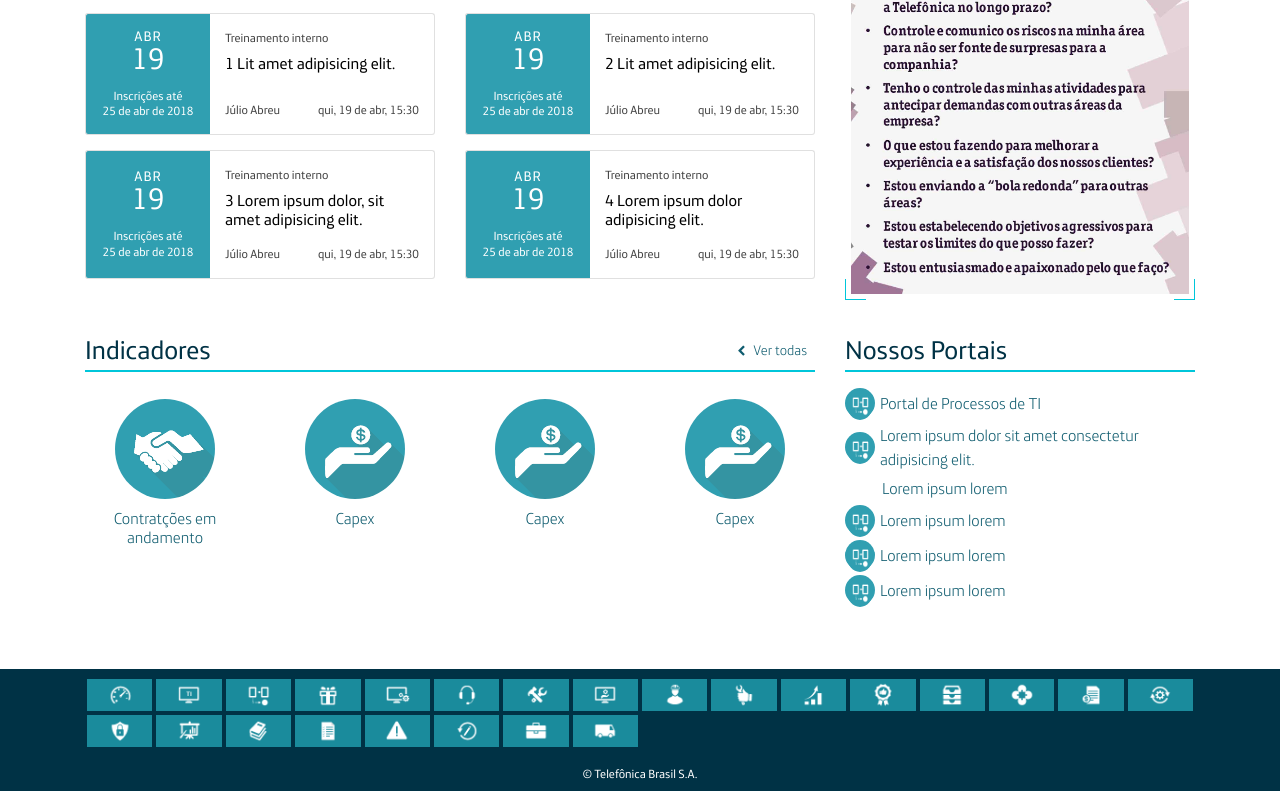
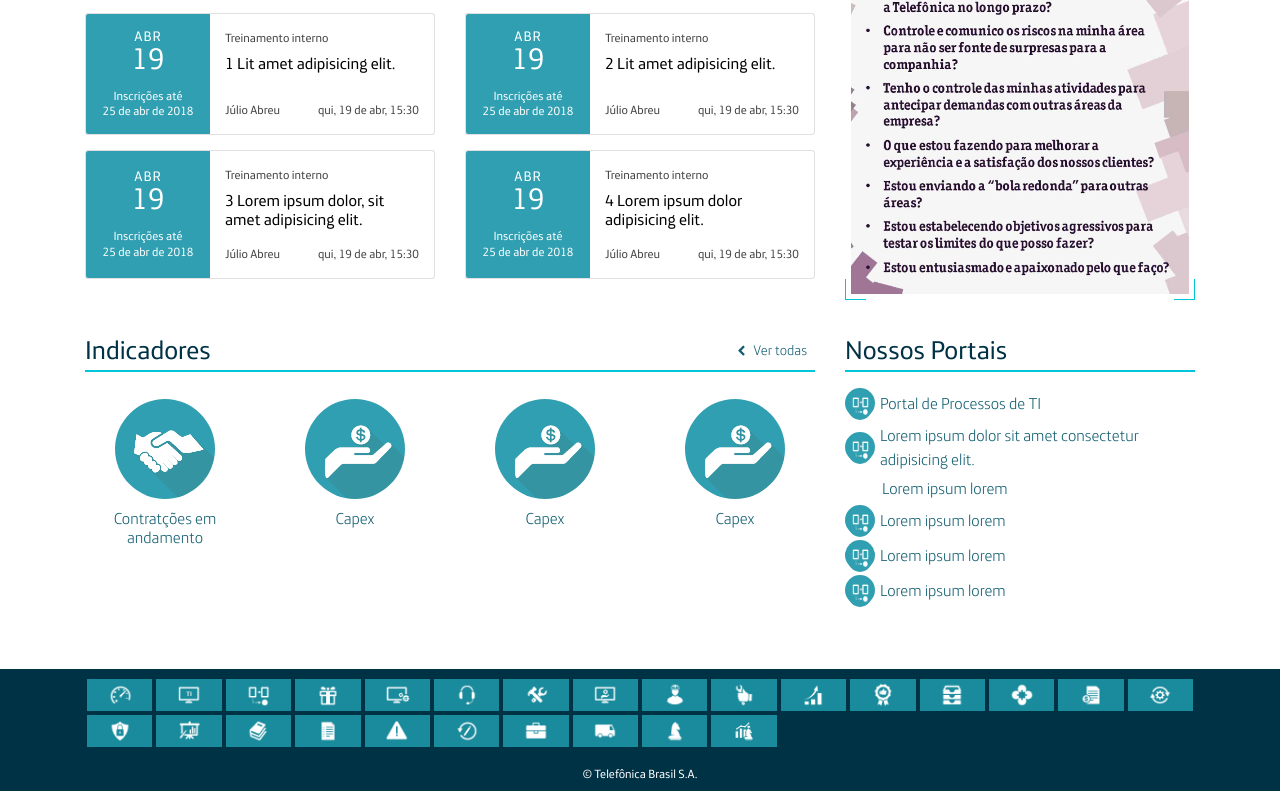
Before and after one commit to giulianogusmao/sharepoint-portal-ti, a website: page src/index.html in a window 1280 px wide. Shown: the part 719-1510 px from the top of the page. Drawn offline with nearby package versions, Linux system fonts and the light colour scheme; files that its build step writes are made by us from their sources.

Commit message:
Icones Stratec footer

```diff
--- a/src/index.html
+++ b/src/index.html
@@ -743,6 +743,24 @@
               <span class="pti-text">VANS</span>
             </a>
           </li>
+          <li class="pti-item">
+            <a class="pti-link" href="http://sv2kpvapl1.gvt.net.br/GestaoEstrategica/xslogin.aspx?ReturnUrl=%2fGestaoEstrategica%2f" title="STRATEC" data-toggle="tooltip"
+              data-placement="top">
+              <div class="pti-img">
+                <img class="pti-img img-fluid" src="./img/vivo/icones/footer/icones_stratec.png" alt="STRATEC">
+              </div>
+              <span class="pti-text">STRATEC</span>
+            </a>
+          </li>
+          <li class="pti-item">
+            <a class="pti-link" href="http://sv2kpkpi1.gvt.net.br:8080/kpi-dashboard/v2#" title="ANALÍTICO STRATEC" data-toggle="tooltip"
+              data-placement="top">
+              <div class="pti-img">
+                <img class="pti-img img-fluid" src="./img/vivo/icones/footer/icones_stratec_analitico.png" alt="ANALÍTICO STRATEC">
+              </div>
+              <span class="pti-text">ANALÍTICO STRATEC</span>
+            </a>
+          </li>
         </ul>
       </div>
 
```
Also changed, not shown: src/img/vivo/icones/footer/icones_stratec.png (added), src/img/vivo/icones/footer/icones_stratec_analitico.png (added).
